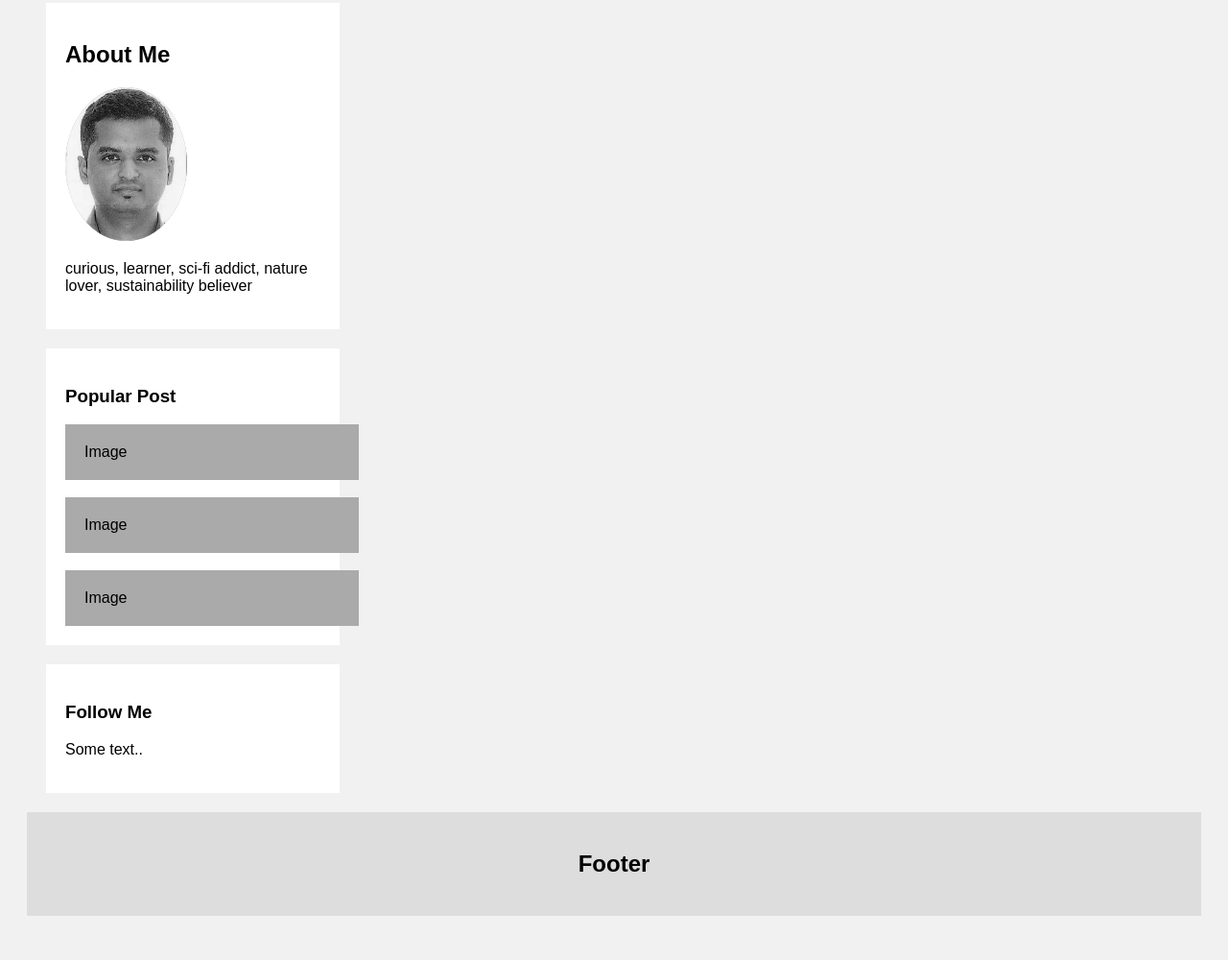
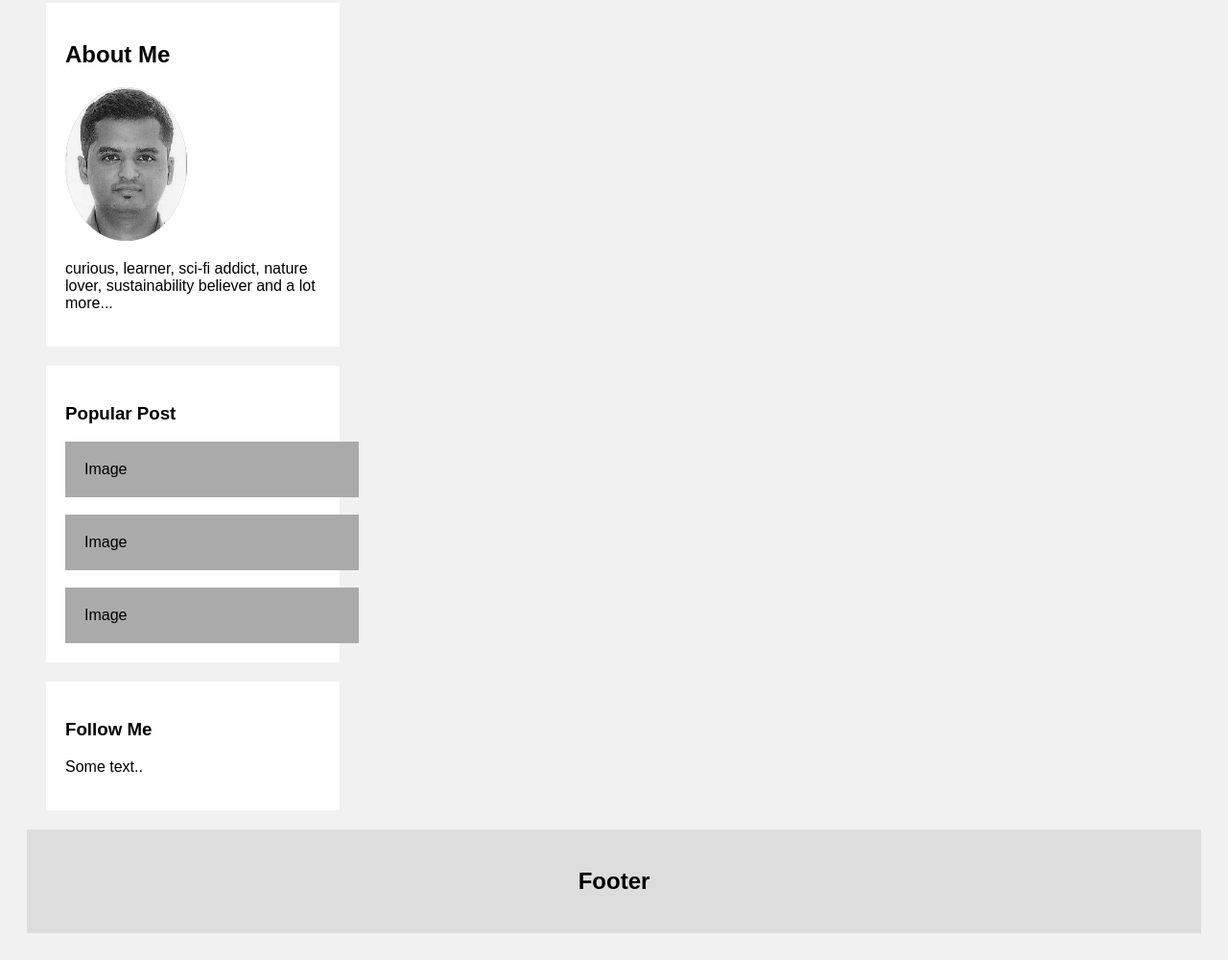
Before and after one commit to AkhilJPatil/AkhilJPatil.github.io, a plain HTML site: page index.html in a window 1280 px wide. Shown: the part 1224-2224 px from the top of the page at 96% size. Drawn offline with Linux system fonts and the light colour scheme.

Commit message:
changed bio

```diff
--- a/index.html
+++ b/index.html
@@ -30,7 +30,7 @@
     <div class="card">
       <h2>About Me</h2>
       <img class="profileimg" src="download.png">
-      <p>curious, learner, sci-fi addict, nature lover, sustainability believer</p>
+      <p>curious, learner, sci-fi addict, nature lover, sustainability believer and a lot more...</p>
     </div>
     <div class="card">
       <h3>Popular Post</h3>
```
